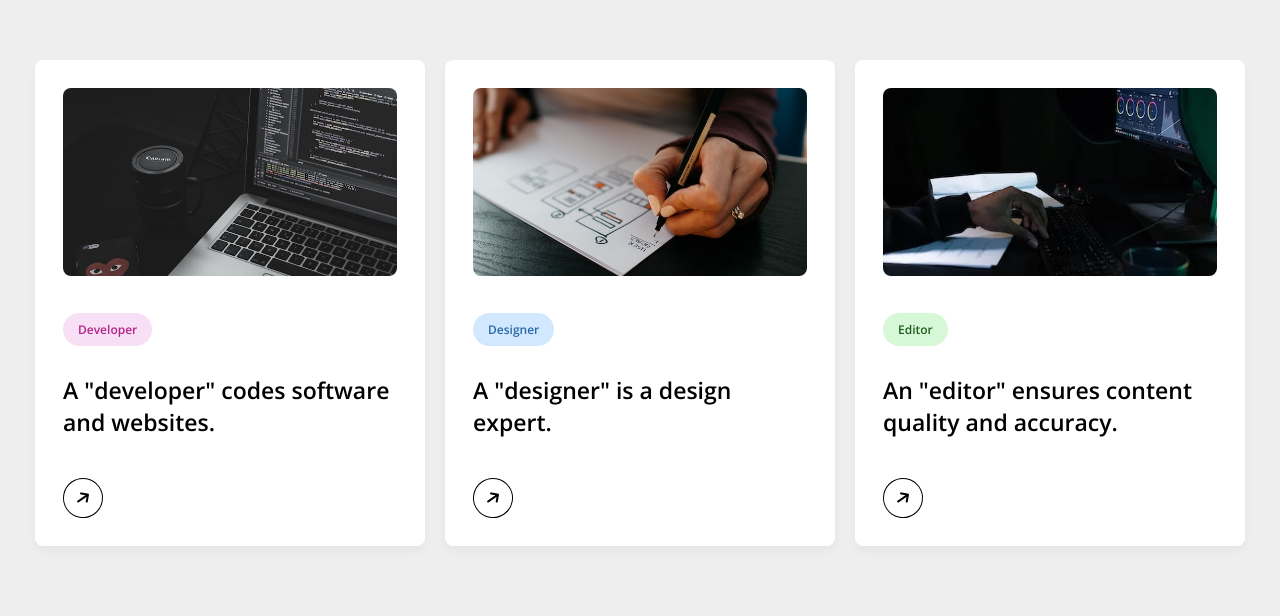
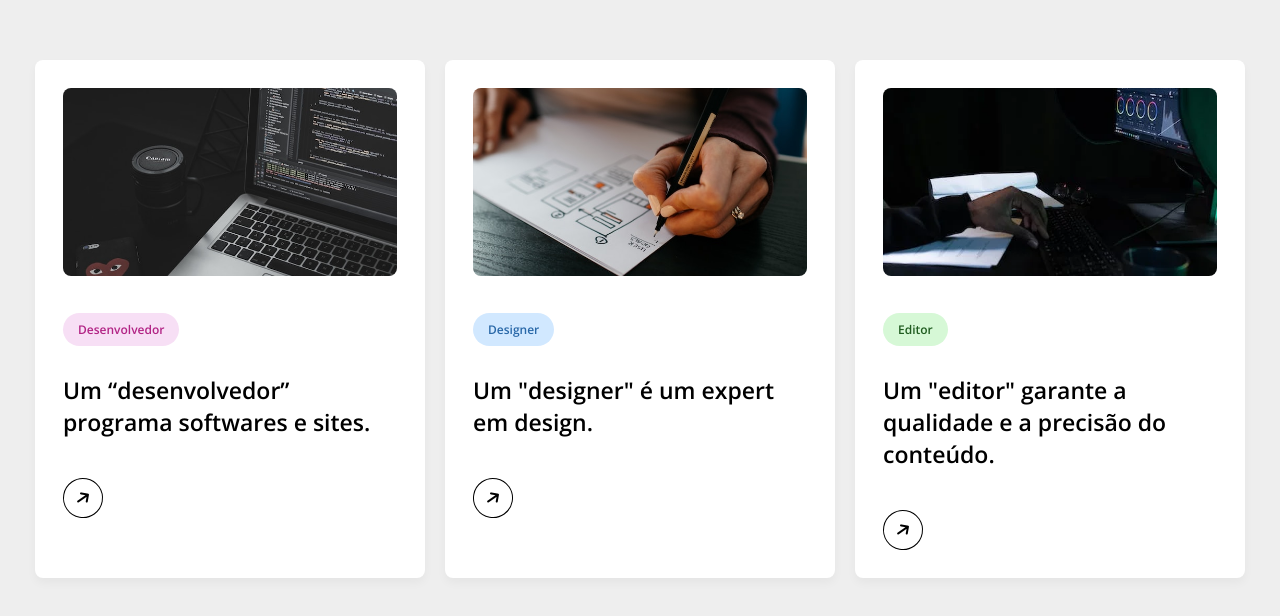
Before and after one commit to Rukasu-BR/Projeto22-CSS-HTML, a plain HTML site: page index.html in a window 1280 px wide. Shown: the part 110-726 px from the top of the page. Drawn offline with nearby package versions, Linux system fonts and the light colour scheme.

Commit message:
Update index.html

```diff
--- a/index.html
+++ b/index.html
@@ -3,7 +3,7 @@
 <head>
     <meta charset="UTF-8">
     <meta name="viewport" content="width=device-width, initial-scale=1.0">
-    <title>Responsive Card Design HTML and CSS</title>
+    <title>Design de cartão responsivo</title>
     <link rel="stylesheet" href="https://cdnjs.cloudflare.com/ajax/libs/font-awesome/6.4.2/css/all.min.css">
     <link rel="stylesheet" href="style.css">
 </head>
@@ -11,8 +11,8 @@
     <div class="card-list">
         <a href="#" class="card-item">
             <img src="images/developer.jpg" alt="Card Image">
-            <span class="developer">Developer</span>
-            <h3>A "developer" codes software and websites.</h3>
+            <span class="developer">Desenvolvedor</span>
+            <h3>Um “desenvolvedor” programa softwares e sites.</h3>
             <div class="arrow">
                 <i class="fas fa-arrow-right card-icon"></i>
             </div>
@@ -20,7 +20,7 @@
         <a href="#" class="card-item">
             <img src="images/designer.jpg" alt="Card Image">
             <span class="designer">Designer</span>
-            <h3>A "designer" is a design expert.</h3>
+            <h3>Um "designer" é um expert em design.</h3>
             <div class="arrow">
                 <i class="fas fa-arrow-right card-icon"></i>
             </div>
@@ -28,7 +28,7 @@
         <a href="#" class="card-item">
             <img src="images/editor.jpg" alt="Card Image">
             <span class="editor">Editor</span>
-            <h3>An "editor" ensures content quality and accuracy.</h3>
+            <h3>Um "editor" garante a qualidade e a precisão do conteúdo.</h3>
             <div class="arrow">
                 <i class="fas fa-arrow-right card-icon"></i>
             </div>
```
